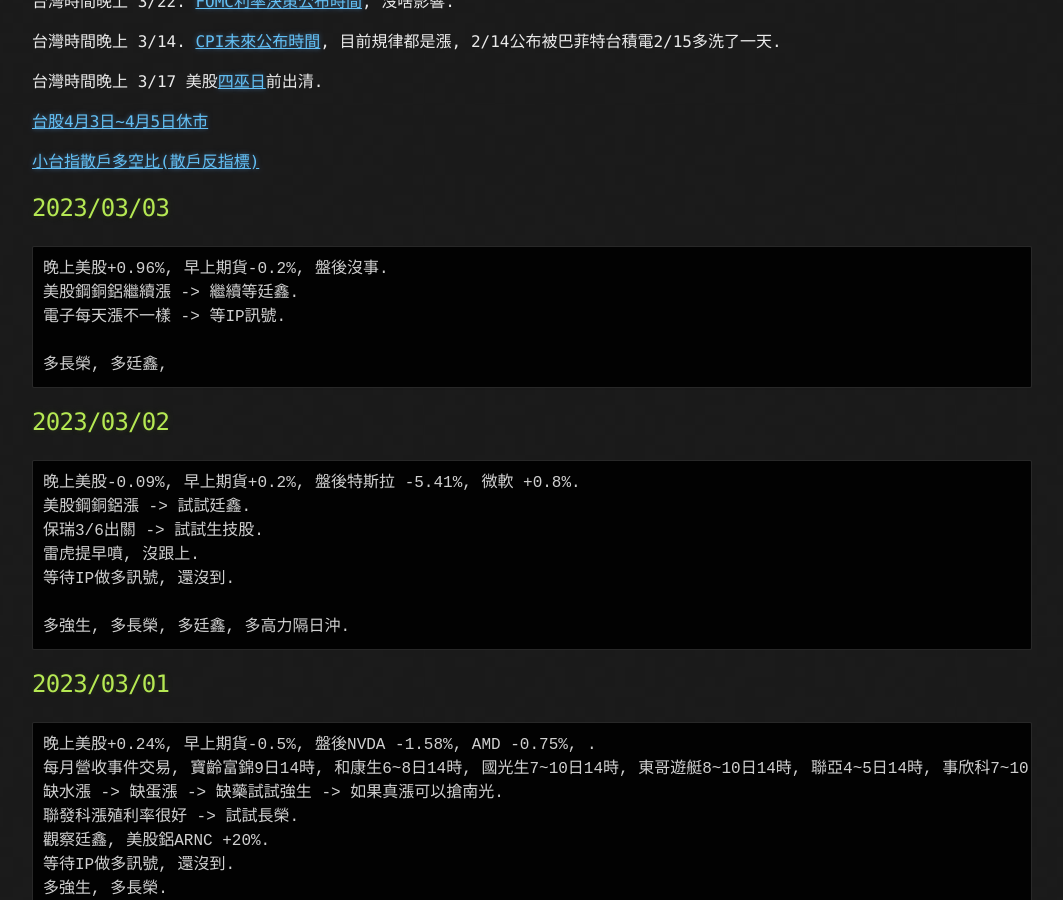
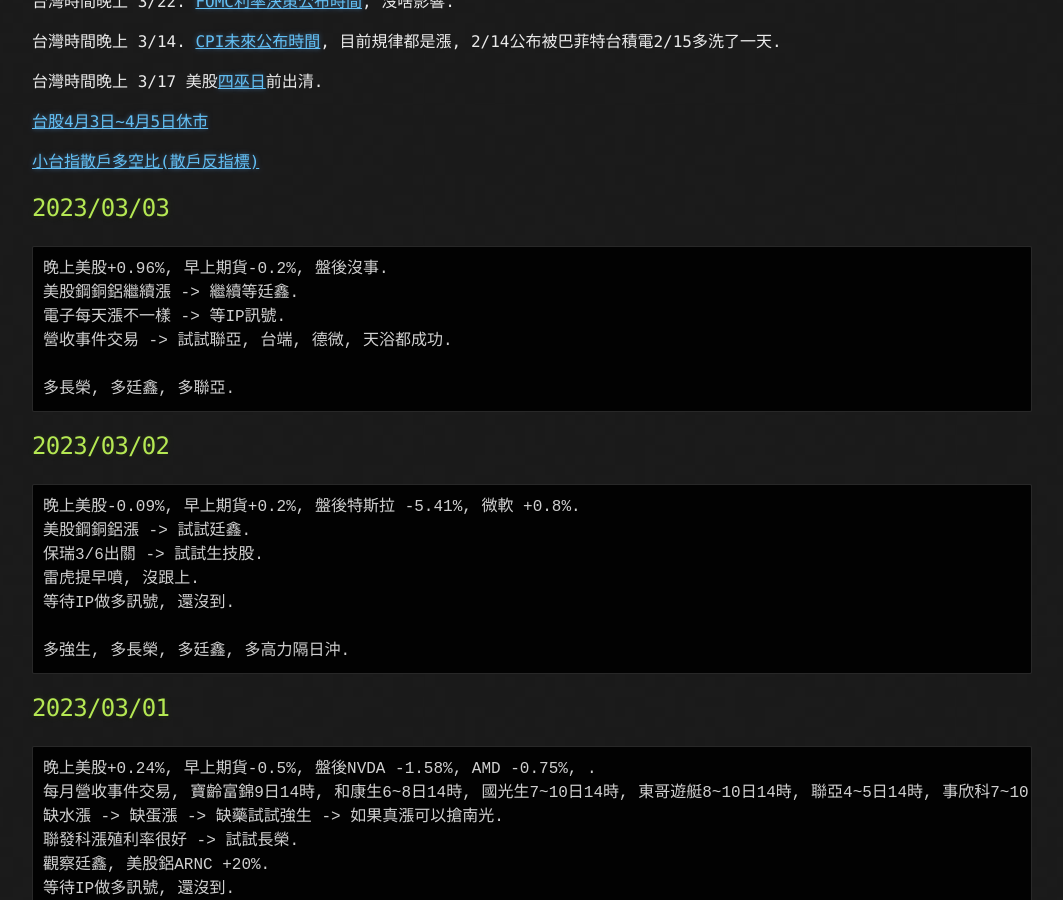
Before and after one commit to lepg5487/Stock_God, a Jekyll site: the page built from index.md, in a window 1280 px wide and 900 px high, scrolled down 428 px. Shown: the whole window, without its empty margins (108-1171 px from the left). Built offline with Jekyll 4.4.1, drawn with Linux system fonts in a browser that asks for light colours; our own code applies the rules of GitHub Pages for plain Markdown files.

Commit message:
Update index.md

````diff
--- a/index.md
+++ b/index.md
@@ -25,8 +25,9 @@
 晚上美股+0.96%, 早上期貨-0.2%, 盤後沒事.
 美股鋼銅鋁繼續漲 -> 繼續等廷鑫.
 電子每天漲不一樣 -> 等IP訊號.
-
-多長榮, 多廷鑫,
+營收事件交易 -> 試試聯亞, 台端, 德微, 天浴都成功.
+
+多長榮, 多廷鑫, 多聯亞.
 ```
 
 ## 2023/03/02
````
